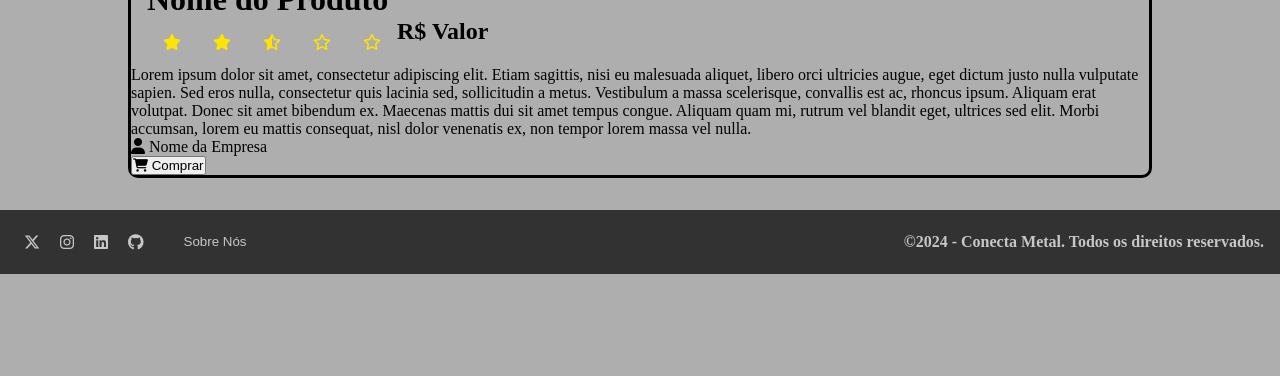
After one commit to ConectaMetal/conecta-metal, a Django app: page /product/ in a window 1280 px wide. The commit adds this page. Shown: the part 424-800 px from the top of the page. Run offline with Django 5.2, Linux system fonts and the light colour scheme.

Commit message:
Updated product.html

```diff
--- a/main_app/static/main/css/styles.css
+++ b/main_app/static/main/css/styles.css
@@ -99,7 +99,7 @@ body{
     margin: 0 auto;
     background-color: var(--color-gray-2);
     border-radius: .4rem;
-    border: .2rem solid var(--color-black);
+    border: .15rem solid var(--color-black);
     position: relative;
     transition: all 300ms ease-in-out;
 }
@@ -242,3 +242,47 @@ body{
     background-color: var(--color-primary);
     margin: var(--spacing-gutter-small);
 }
+
+/* PRODUCT.HTML */
+
+.product-container {
+    margin: 2rem auto;
+    border-radius: 10px;
+    border: .2rem solid #000;
+    max-width: 64rem;
+    display: flex;
+    flex-flow: column;
+}
+
+.product-cover-img {
+    max-width: 100%;
+    max-height: auto;
+    border-radius: 10px;
+}
+
+.product-separator {
+    background: #000;
+    max-width: 62rem;
+    height: .1rem;
+    margin: 0 1rem;
+}
+
+.product-title {
+    margin: 0 1rem;
+}
+
+.product-values {
+    margin: 0 1rem;
+    display: flex;
+    flex-flow: row nowrap;
+}
+
+.product-values-grade {
+    display: flex;
+    align-items: center;
+}
+
+.product-values-grade i {
+    color: #ffe400;
+    padding: 1rem;
+}
--- a/main_app/templates/main/pages/home.html
+++ b/main_app/templates/main/pages/home.html
@@ -2,7 +2,7 @@
 <html lang="pt-br">
 <head>
     {% include "main/partials/head.html" %}
-    <title>Home</title>
+    <title>Início</title>
 </head>
 <body>
     {% include "main/partials/header.html" %}
--- /dev/null
+++ b/main_app/templates/main/pages/product.html
@@ -0,0 +1,45 @@
+<!DOCTYPE html>
+<html lang="pt-br">
+<head>
+    {% include "main/partials/head.html" %}
+    <title>Produto | </title>
+</head>
+<body>
+    {% include "main/partials/header.html" %}
+
+    <div class="product-container">
+        <div class="product-cover">
+            <img src="parafusos.jpg" class="product-cover-img">
+        </div>
+        <div class="product-separator">
+
+        </div>
+        <div class="product-title">
+            <h1>Nome do Produto</h1>
+        </div>
+        <div class="product-values">
+            <div class="product-values-grade">
+                <i class="fa-solid fa-star"></i>
+                <i class="fa-solid fa-star"></i>
+                <i class="fa-regular fa-star-half-stroke"></i>
+                <i class="fa-regular fa-star"></i>
+                <i class="fa-regular fa-star"></i>
+            </div>
+            <div class="product-values-value">
+                <h2>R$ Valor</h2>
+            </div>
+        </div>
+        <div class="product-description">
+            Lorem ipsum dolor sit amet, consectetur adipiscing elit. Etiam sagittis, nisi eu malesuada aliquet, libero orci ultricies augue, eget dictum justo nulla vulputate sapien. Sed eros nulla, consectetur quis lacinia sed, sollicitudin a metus. Vestibulum a massa scelerisque, convallis est ac, rhoncus ipsum. Aliquam erat volutpat. Donec sit amet bibendum ex. Maecenas mattis dui sit amet tempus congue. Aliquam quam mi, rutrum vel blandit eget, ultrices sed elit. Morbi accumsan, lorem eu mattis consequat, nisl dolor venenatis ex, non tempor lorem massa vel nulla.
+        </div>
+        <div class="product-owner">
+            <i class="fa-solid fa-user"></i> Nome da Empresa
+        </div>
+        <div class="product-to-cart">
+            <button><i class="fa-solid fa-cart-shopping"></i> Comprar</button>
+        </div>
+    </div>
+
+    {% include "main/partials/footer.html" %}
+</body>
+</html>
--- a/main_app/templates/main/partials/head.html
+++ b/main_app/templates/main/partials/head.html
@@ -6,5 +6,6 @@
 <link rel="stylesheet" href="https://cdnjs.cloudflare.com/ajax/libs/font-awesome/6.5.1/css/fontawesome.min.css" integrity="sha512-d0olNN35C6VLiulAobxYHZiXJmq+vl+BGIgAxQtD5+kqudro/xNMvv2yIHAciGHpExsIbKX3iLg+0B6d0k4+ZA==" crossorigin="anonymous" referrerpolicy="no-referrer" />
 <link rel="stylesheet" href="https://cdnjs.cloudflare.com/ajax/libs/font-awesome/6.5.1/css/brands.min.css" integrity="sha512-8RxmFOVaKQe/xtg6lbscU9DU0IRhURWEuiI0tXevv+lXbAHfkpamD4VKFQRto9WgfOJDwOZ74c/s9Yesv3VvIQ==" crossorigin="anonymous" referrerpolicy="no-referrer" />
 <link rel="stylesheet" href="https://cdnjs.cloudflare.com/ajax/libs/font-awesome/6.5.1/css/solid.min.css" integrity="sha512-pZlKGs7nEqF4zoG0egeK167l6yovsuL8ap30d07kA5AJUq+WysFlQ02DLXAmN3n0+H3JVz5ni8SJZnrOaYXWBA==" crossorigin="anonymous" referrerpolicy="no-referrer" />
+<link rel="stylesheet" href="https://cdnjs.cloudflare.com/ajax/libs/font-awesome/6.5.1/css/regular.min.css" integrity="sha512-TzeemgHmrSO404wTLeBd76DmPp5TjWY/f2SyZC6/3LsutDYMVYfOx2uh894kr0j9UM6x39LFHKTeLn99iz378A==" crossorigin="anonymous" referrerpolicy="no-referrer" />
 
 <link rel="stylesheet" href="{% static 'main/css/styles.css' %}">
--- a/main_app/urls.py
+++ b/main_app/urls.py
@@ -5,4 +5,5 @@ app_name = 'main_app'
 
 urlpatterns = [
     path('', views.home, name="home"),
+    path('product/', views.product, name="product")
 ]
--- a/main_app/views.py
+++ b/main_app/views.py
@@ -4,3 +4,7 @@ from . import models
 # Create your views here.
 def home(request):
     return render(request=request, template_name='main/pages/home.html')
+
+
+def product(request):
+    return render(request=request, template_name='main/pages/product.html')
```
Also changed, not shown: main_app/templates/main/partials/products.html (+10 -10 lines).
